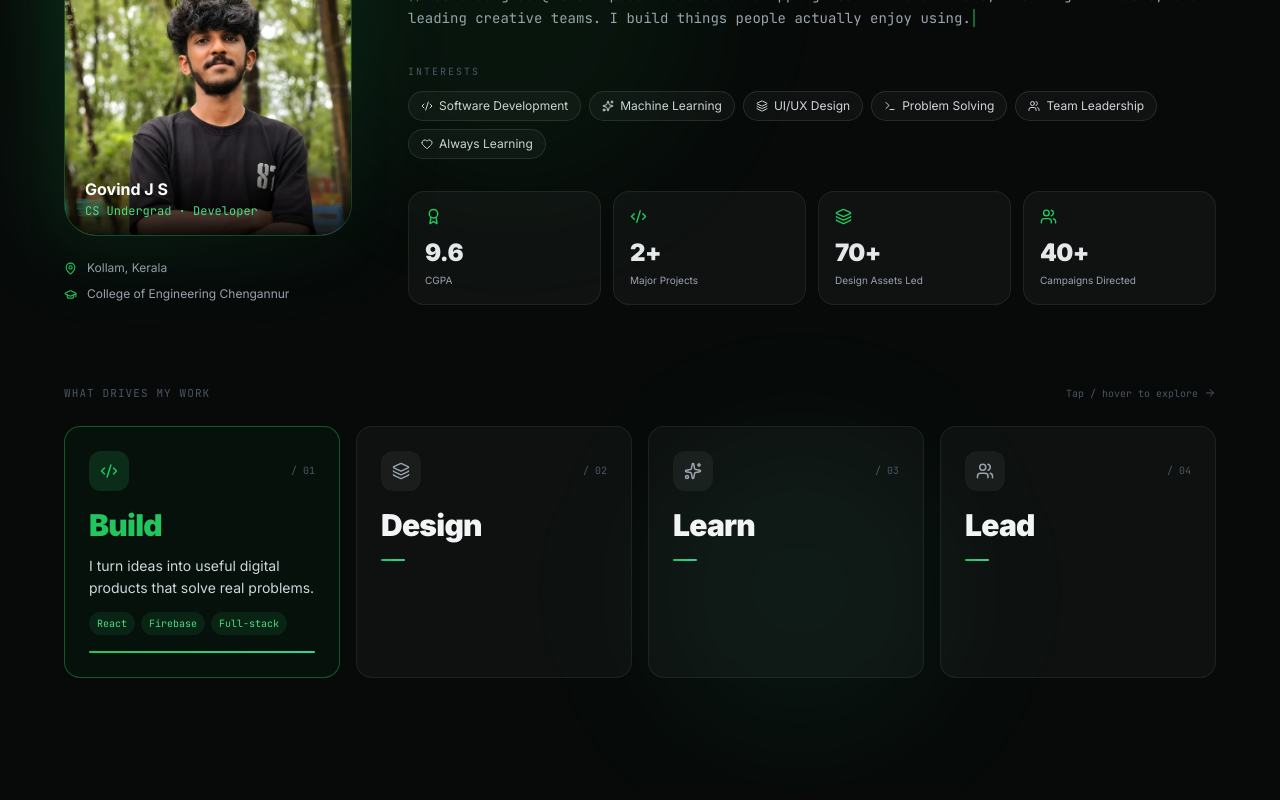
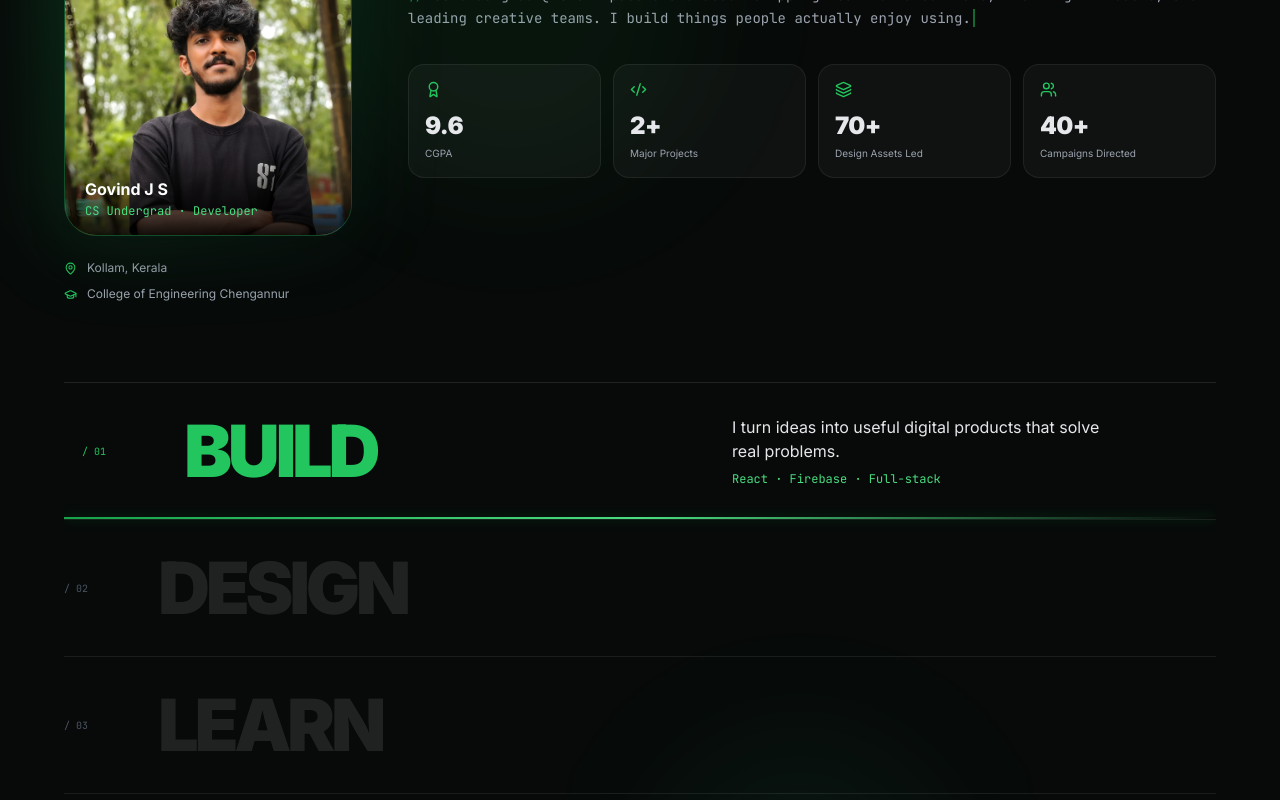
Before and after one commit to Govindjs5805/Govind-J-S-Portfolio, a React (Vite) app: page / in a window 1280 px wide. Shown: the part 1160-1960 px from the top of the page. Built offline with nearby package versions, Linux system fonts and the light colour scheme.

Commit message:
feat: replace Interactive Manifesto with a new lightweight version and remove old implementation

```diff
--- a/src/components/About.jsx
+++ b/src/components/About.jsx
@@ -17,12 +17,10 @@ import {
   Sparkles,
   Terminal,
   Heart,
-  ArrowRight,
 } from 'lucide-react';
 
 /* =========================================================
    DEVICE DETECTION HOOK
-   Disables mouse-only effects on touch devices
 ========================================================= */
 
 function useHasFinePointer() {
@@ -31,7 +29,6 @@ function useHasFinePointer() {
   useEffect(() => {
     const mq = window.matchMedia('(hover: hover) and (pointer: fine)');
     setHasFinePointer(mq.matches);
-
     const handler = (e) => setHasFinePointer(e.matches);
     mq.addEventListener('change', handler);
     return () => mq.removeEventListener('change', handler);
@@ -55,26 +52,17 @@ function Counter({ to, suffix = '' }) {
     const tick = (now) => {
       const progress = Math.min((now - start) / duration, 1);
       const eased = 1 - Math.pow(1 - progress, 3);
-
       setVal(
         parseFloat((eased * to).toFixed(Number.isInteger(to) ? 0 : 1))
       );
-
-      if (progress < 1) {
-        frame = requestAnimationFrame(tick);
-      }
+      if (progress < 1) frame = requestAnimationFrame(tick);
     };
 
     frame = requestAnimationFrame(tick);
     return () => cancelAnimationFrame(frame);
   }, [to]);
 
-  return (
-    <>
-      {val}
-      {suffix}
-    </>
-  );
+  return <>{val}{suffix}</>;
 }
 
 /* =========================================================
@@ -92,7 +80,6 @@ function PhotoCard() {
     useTransform(mouseY, [0, 1], [9, -9]),
     { stiffness: 160, damping: 22 }
   );
-
   const rotateY = useSpring(
     useTransform(mouseX, [0, 1], [-9, 9]),
     { stiffness: 160, damping: 22 }
@@ -131,52 +118,25 @@ function PhotoCard() {
       }
       className="relative w-72 h-80 mx-auto lg:mx-0"
     >
-      <div
-        className="
-          absolute inset-0 scale-105 rounded-[2rem]
-          bg-gradient-to-br from-mint-500/30 to-emerald-400/5
-          blur-xl sm:blur-2xl
-          pointer-events-none
-        "
-      />
+      <div className="absolute inset-0 scale-105 rounded-[2rem] bg-gradient-to-br from-mint-500/30 to-emerald-400/5 blur-xl sm:blur-2xl pointer-events-none" />
 
-      <div
-        className="
-          relative w-full h-full rounded-[2rem] overflow-hidden
-          border border-mint-500/30 shadow-2xl shadow-black/20
-        "
-      >
+      <div className="relative w-full h-full rounded-[2rem] overflow-hidden border border-mint-500/30 shadow-2xl shadow-black/20">
         <img
           src="/image.jpg"
           alt="Govind J S"
-          className="
-            w-full h-full object-cover
-            transition-transform duration-700
-            hover:scale-[1.03]
-          "
+          className="w-full h-full object-cover transition-transform duration-700 hover:scale-[1.03]"
         />
 
         {hasFinePointer && (
           <motion.div
             className="absolute inset-0 pointer-events-none"
             style={{
-              background: `
-                radial-gradient(
-                  circle at ${glowX} ${glowY},
-                  rgba(255,255,255,0.18),
-                  transparent 55%
-                )
-              `,
+              background: `radial-gradient(circle at ${glowX} ${glowY}, rgba(255,255,255,0.18), transparent 55%)`,
             }}
           />
         )}
 
-        <div
-          className="
-            absolute bottom-0 inset-x-0 h-24
-            bg-gradient-to-t from-black/90 via-black/45 to-transparent
-          "
-        />
+        <div className="absolute bottom-0 inset-x-0 h-24 bg-gradient-to-t from-black/90 via-black/45 to-transparent" />
 
         <div className="absolute bottom-4 left-5">
           <p className="text-white font-bold">Govind J S</p>
@@ -186,59 +146,6 @@ function PhotoCard() {
         </div>
       </div>
     </motion.div>
-  );
-}
-
-/* =========================================================
-   INTERESTS
-========================================================= */
-
-const interests = [
-  { label: 'Software Development', icon: Code2 },
-  { label: 'Machine Learning', icon: Sparkles },
-  { label: 'UI/UX Design', icon: Layers },
-  { label: 'Problem Solving', icon: Terminal },
-  { label: 'Team Leadership', icon: Users },
-  { label: 'Always Learning', icon: Heart },
-];
-
-function InterestTags() {
-  return (
-    <div>
-      <p
-        className="
-          text-[10px] font-mono tracking-[0.2em]
-          text-gray-400 dark:text-gray-600 uppercase mb-3
-        "
-      >
-        Interests
-      </p>
-
-      <div className="flex flex-wrap gap-2">
-        {interests.map(({ label, icon: Icon }, index) => (
-          <motion.div
-            key={label}
-            initial={{ opacity: 0, y: 10 }}
-            whileInView={{ opacity: 1, y: 0 }}
-            viewport={{ once: true }}
-            transition={{ delay: index * 0.05 }}
-            whileHover={{ y: -3, scale: 1.04 }}
-            className="
-              group flex items-center gap-1.5 px-3 py-1.5 rounded-full
-              border border-black/5 dark:border-white/10
-              bg-black/[0.025] dark:bg-white/[0.035]
-              text-xs text-gray-600 dark:text-gray-300
-              hover:border-mint-500/40 hover:bg-mint-500/5 hover:text-mint-600
-              dark:hover:text-mint-400
-              transition-colors cursor-default
-            "
-          >
-            <Icon size={12} className="group-hover:rotate-6 transition-transform" />
-            {label}
-          </motion.div>
-        ))}
-      </div>
-    </div>
   );
 }
 
@@ -257,26 +164,12 @@ function StatCard({ icon: Icon, to, suffix = '', label, delay }) {
       viewport={{ once: true }}
       transition={{ delay, duration: 0.5, ease: [0.22, 1, 0.36, 1] }}
       whileHover={{ y: -5 }}
-      className="
-        group relative overflow-hidden rounded-2xl p-4
-        bg-black/[0.025] dark:bg-white/[0.035]
-        border border-black/5 dark:border-white/[0.07]
-        hover:border-mint-500/30
-        transition-colors
-      "
+      className="group relative overflow-hidden rounded-2xl p-4 bg-black/[0.025] dark:bg-white/[0.035] border border-black/5 dark:border-white/[0.07] hover:border-mint-500/30 transition-colors"
     >
-      <div
-        className="
-          absolute inset-0 bg-gradient-to-br from-mint-500/10 to-transparent
-          opacity-0 group-hover:opacity-100 transition-opacity duration-300
-        "
-      />
+      <div className="absolute inset-0 bg-gradient-to-br from-mint-500/10 to-transparent opacity-0 group-hover:opacity-100 transition-opacity duration-300" />
 
       <div className="relative z-10">
-        <Icon
-          size={17}
-          className="text-mint-500 mb-3 transition-transform duration-300 group-hover:scale-110"
-        />
+        <Icon size={17} className="text-mint-500 mb-3 transition-transform duration-300 group-hover:scale-110" />
         <p className="text-2xl font-black tracking-tight">
           {visible ? <Counter to={to} suffix={suffix} /> : `0${suffix}`}
         </p>
@@ -287,168 +180,171 @@ function StatCard({ icon: Icon, to, suffix = '', label, delay }) {
 }
 
 /* =========================================================
-   WHAT I DO — replaces the old glitchy manifesto section
-   Lightweight, no full-bleed layout, no blur stacking,
-   no giant overlapping typography. Works identically on
-   touch (tap) and desktop (hover).
+   INTERACTIVE MANIFESTO
 ========================================================= */
 
-const pillars = [
+const manifesto = [
   {
     number: '01',
-    word: 'Build',
-    icon: Code2,
-    description:
-      'I turn ideas into useful digital products that solve real problems.',
-    tags: ['React', 'Firebase', 'Full-stack'],
+    word: 'BUILD',
+    description: 'I turn ideas into useful digital products that solve real problems.',
+    tags: 'React · Firebase · Full-stack',
   },
   {
     number: '02',
-    word: 'Design',
-    icon: Layers,
-    description:
-      'I care about how technology feels, not only about how it works.',
-    tags: ['UI/UX', 'Figma', 'Visual Systems'],
+    word: 'DESIGN',
+    description: 'I care about how technology feels, not only about how it works.',
+    tags: 'UI/UX · Figma · Visual Systems',
   },
   {
     number: '03',
-    word: 'Learn',
-    icon: Sparkles,
-    description:
-      'Curiosity keeps me experimenting with better tools, systems and ideas.',
-    tags: ['Machine Learning', 'DSA', 'CS'],
+    word: 'LEARN',
+    description: 'Curiosity keeps me experimenting with better tools, systems and ideas.',
+    tags: 'Machine Learning · DSA · CS',
   },
   {
     number: '04',
-    word: 'Lead',
-    icon: Users,
-    description:
-      'I enjoy turning creative teams into people who build great things together.',
-    tags: ['Design Teams', 'Campaigns', 'Collaboration'],
+    word: 'LEAD',
+    description: 'I enjoy turning creative teams into people who build great things together.',
+    tags: 'Design Teams · Campaigns · Collaboration',
   },
 ];
 
-function PillarCard({ item, index, isOpen, onToggle }) {
-  const Icon = item.icon;
+function InteractiveManifesto() {
+  const [active, setActive] = useState(0);
+  const sectionRef = useRef(null);
+  const hasFinePointer = useHasFinePointer();
+
+  const mouseX = useMotionValue(-500);
+  const mouseY = useMotionValue(-500);
+
+  const smoothX = useSpring(mouseX, { stiffness: 100, damping: 25, mass: 0.5 });
+  const smoothY = useSpring(mouseY, { stiffness: 100, damping: 25, mass: 0.5 });
+
+  const handleMouseMove = (e) => {
+    if (!hasFinePointer) return;
+    const rect = sectionRef.current?.getBoundingClientRect();
+    if (!rect) return;
+    mouseX.set(e.clientX - rect.left);
+    mouseY.set(e.clientY - rect.top);
+  };
 
   return (
     <motion.div
-      initial={{ opacity: 0, y: 20 }}
+      ref={sectionRef}
+      onMouseMove={handleMouseMove}
+      initial={{ opacity: 0, y: 35 }}
       whileInView={{ opacity: 1, y: 0 }}
-      viewport={{ once: true, amount: 0.2 }}
-      transition={{ delay: index * 0.08, duration: 0.5, ease: [0.22, 1, 0.36, 1] }}
-      onClick={onToggle}
-      onMouseEnter={onToggle}
-      className={`
-        relative cursor-pointer rounded-2xl p-5 sm:p-6
-        border transition-colors duration-300
-        ${
-          isOpen
-            ? 'border-mint-500/40 bg-mint-500/[0.04]'
-            : 'border-black/5 dark:border-white/[0.07] bg-black/[0.02] dark:bg-white/[0.03]'
-        }
-      `}
+      viewport={{ once: true, amount: 0.15 }}
+      transition={{ duration: 0.7, ease: [0.22, 1, 0.36, 1] }}
+      className="relative mt-20 overflow-hidden max-w-[1500px] mx-auto border-y border-black/10 dark:border-white/10"
     >
-      <div className="flex items-center justify-between mb-4">
-        <div
-          className={`
-            w-10 h-10 rounded-xl flex items-center justify-center flex-shrink-0
-            transition-colors duration-300
-            ${isOpen ? 'bg-mint-500/15' : 'bg-black/5 dark:bg-white/5'}
-          `}
+      {/* Mouse following light — desktop only */}
+      {hasFinePointer && (
+        <motion.div
+          style={{ left: smoothX, top: smoothY }}
+          className="absolute -translate-x-1/2 -translate-y-1/2 w-[480px] h-[480px] rounded-full bg-mint-500/10 blur-[100px] pointer-events-none"
+        />
+      )}
+
+      {/* Giant background number */}
+      <AnimatePresence mode="wait">
+        <motion.div
+          key={manifesto[active].number}
+          initial={{ opacity: 0, scale: 0.85, x: 30 }}
+          animate={{ opacity: hasFinePointer ? 0.035 : 0, scale: 1, x: 0 }}
+          exit={{ opacity: 0, scale: 1.08, x: -20 }}
+          transition={{ duration: 0.45 }}
+          className="absolute right-0 top-1/2 -translate-y-1/2 text-[13rem] sm:text-[18rem] md:text-[23rem] leading-none font-black text-black dark:text-white pointer-events-none select-none"
         >
-          <Icon
-            size={18}
-            className={isOpen ? 'text-mint-500' : 'text-gray-500 dark:text-gray-400'}
-          />
-        </div>
+          {manifesto[active].number}
+        </motion.div>
+      </AnimatePresence>
 
-        <span className="font-mono text-[10px] text-gray-400 dark:text-gray-600">
+      {/* Rows */}
+      <div className="relative z-10">
+        {manifesto.map((item, index) => {
+          const isActive = active === index;
+
+          return (
+            <motion.div
+              key={item.word}
+              onMouseEnter={() => hasFinePointer && setActive(index)}
+              onClick={() => setActive(index)}
+              className="relative group border-b last:border-b-0 border-black/10 dark:border-white/[0.08] cursor-default"
+            >
+              <motion.div
+                animate={{ paddingLeft: isActive ? 18 : 0 }}
+                transition={{ type: 'spring', stiffness: 260, damping: 28 }}
+                className="grid md:grid-cols-[70px_1fr_1fr] items-center gap-3 md:gap-6 py-7 md:py-8"
+              >
+                {/* Number */}
+                <span
+                  className={`font-mono text-[10px] transition-colors duration-300 ${
+                    isActive ? 'text-mint-500' : 'text-gray-400 dark:text-gray-600'
+                  }`}
+                >
                   / {item.number}
                 </span>
-      </div>
 
-      <h3
-        className={`
-          text-2xl sm:text-3xl font-black tracking-tight mb-2
-          transition-colors duration-300
-          ${isOpen ? 'text-mint-500' : 'text-gray-800 dark:text-gray-100'}
-        `}
+                {/* Main word */}
+                <motion.h3
+                  animate={{ x: isActive ? 8 : 0 }}
+                  transition={{ type: 'spring', stiffness: 300, damping: 28 }}
+                  className={`text-[3.4rem] sm:text-6xl md:text-7xl leading-[0.85] font-black tracking-[-0.06em] transition-colors duration-300 ${
+                    isActive
+                      ? 'text-mint-500'
+                      : 'text-gray-200 dark:text-white/[0.10]'
+                  }`}
                 >
                   {item.word}
-      </h3>
+                </motion.h3>
 
-      <AnimatePresence initial={false}>
-        {isOpen && (
+                {/* Description */}
+                <div className="md:pl-6 min-h-[65px] flex items-center">
+                  <AnimatePresence mode="wait">
+                    {isActive && (
                       <motion.div
-            initial={{ height: 0, opacity: 0 }}
-            animate={{ height: 'auto', opacity: 1 }}
-            exit={{ height: 0, opacity: 0 }}
-            transition={{ duration: 0.3, ease: [0.22, 1, 0.36, 1] }}
-            className="overflow-hidden"
+                        key={item.word}
+                        initial={{ opacity: 0, x: 25, filter: 'blur(5px)' }}
+                        animate={{ opacity: 1, x: 0, filter: 'blur(0px)' }}
+                        exit={{ opacity: 0, x: -12, filter: 'blur(5px)' }}
+                        transition={{ duration: 0.4, ease: [0.22, 1, 0.36, 1] }}
                       >
-            <p className="text-sm text-gray-600 dark:text-gray-300 leading-relaxed mb-3 pt-1">
+                        <p className="text-sm md:text-base text-gray-700 dark:text-gray-200 max-w-sm leading-relaxed">
                           {item.description}
                         </p>
-
-            <div className="flex flex-wrap gap-1.5">
-              {item.tags.map((tag) => (
-                <span
-                  key={tag}
-                  className="
-                    text-[10px] font-mono px-2 py-1 rounded-full
-                    bg-mint-500/10 text-mint-600 dark:text-mint-400
-                  "
-                >
-                  {tag}
-                </span>
-              ))}
-            </div>
+                        <p className="mt-2 font-mono text-[10px] sm:text-xs text-mint-600 dark:text-mint-400">
+                          {item.tags}
+                        </p>
                       </motion.div>
                     )}
                   </AnimatePresence>
+                </div>
+              </motion.div>
 
-      {/* bottom accent bar */}
+              {/* Moving green underline */}
               <motion.div
                 initial={false}
-        animate={{ width: isOpen ? '100%' : '24px' }}
-        transition={{ duration: 0.4, ease: [0.22, 1, 0.36, 1] }}
-        className="h-[2px] mt-4 rounded-full bg-gradient-to-r from-mint-500 to-emerald-400"
+                animate={{ width: isActive ? '100%' : '0%' }}
+                transition={{ duration: 0.55, ease: [0.22, 1, 0.36, 1] }}
+                className="absolute bottom-0 left-0 h-[2px] bg-gradient-to-r from-mint-600 via-mint-400 to-transparent shadow-[0_0_12px_rgba(34,197,94,0.35)]"
               />
             </motion.div>
           );
-}
-
-function WhatIDo() {
-  const [active, setActive] = useState(0);
-
-  return (
-    <motion.div
-      initial={{ opacity: 0, y: 25 }}
-      whileInView={{ opacity: 1, y: 0 }}
-      viewport={{ once: true, amount: 0.15 }}
-      transition={{ duration: 0.6, ease: [0.22, 1, 0.36, 1] }}
-      className="mt-20"
-    >
-      <div className="flex items-center justify-between mb-6">
-        <p className="font-mono text-[11px] tracking-widest text-gray-400 dark:text-gray-600 uppercase">
-          What drives my work
-        </p>
-        <span className="hidden sm:flex items-center gap-1.5 text-[10px] font-mono text-gray-400 dark:text-gray-600">
-          Tap / hover to explore <ArrowRight size={12} />
-        </span>
+        })}
       </div>
 
-      <div className="grid grid-cols-1 sm:grid-cols-2 lg:grid-cols-4 gap-4">
-        {pillars.map((item, index) => (
-          <PillarCard
-            key={item.word}
-            item={item}
-            index={index}
-            isOpen={active === index}
-            onToggle={() => setActive(index)}
-          />
-        ))}
+      {/* Footer */}
+      <div className="relative z-10 flex justify-between items-center py-4 font-mono text-[9px] sm:text-[10px] tracking-widest text-gray-400 dark:text-gray-600">
+        <span>WHAT DRIVES MY WORK</span>
+        <motion.span
+          animate={{ x: [0, 6, 0] }}
+          transition={{ duration: 1.6, repeat: Infinity, ease: 'easeInOut' }}
+          className="hidden sm:block"
+        >
+          {hasFinePointer ? 'HOVER TO EXPLORE →' : 'TAP TO EXPLORE →'}
+        </motion.span>
       </div>
     </motion.div>
   );
@@ -482,30 +378,11 @@ export default function About() {
 
   return (
     <section id="about" className="relative py-28 px-6 overflow-hidden">
-      <div
-        className="
-          absolute top-20 left-1/4
-          w-96 h-96
-          bg-mint-500/[0.06]
-          rounded-full
-          blur-xl sm:blur-3xl
-          pointer-events-none
-        "
-      />
-
-      <div
-        className="
-          hidden sm:block
-          absolute bottom-10 right-1/4
-          w-80 h-80
-          bg-emerald-400/[0.05]
-          rounded-full
-          blur-3xl
-          pointer-events-none
-        "
-      />
+      <div className="absolute top-20 left-1/4 w-96 h-96 bg-mint-500/[0.06] rounded-full blur-xl sm:blur-3xl pointer-events-none" />
+      <div className="hidden sm:block absolute bottom-10 right-1/4 w-80 h-80 bg-emerald-400/[0.05] rounded-full blur-3xl pointer-events-none" />
 
       <div className="max-w-6xl mx-auto">
+
         {/* SECTION LABEL */}
         <motion.div
           initial={{ opacity: 0, y: 16 }}
@@ -525,6 +402,7 @@ export default function About() {
 
         {/* MAIN CONTENT */}
         <div className="grid lg:grid-cols-[288px_1fr] gap-14 items-start">
+
           {/* LEFT */}
           <div className="flex flex-col items-center lg:items-start gap-6">
             <PhotoCard />
@@ -541,11 +419,7 @@ export default function About() {
                   viewport={{ once: true }}
                   transition={{ delay: index * 0.1 }}
                   whileHover={{ x: 4 }}
-                  className="
-                    flex items-center gap-2.5
-                    text-xs text-gray-500 dark:text-gray-400
-                    cursor-default
-                  "
+                  className="flex items-center gap-2.5 text-xs text-gray-500 dark:text-gray-400 cursor-default"
                 >
                   <Icon size={13} className="text-mint-500 flex-shrink-0" />
                   {text}
@@ -561,55 +435,39 @@ export default function About() {
               whileInView={{ opacity: 1, y: 0 }}
               viewport={{ once: true }}
               transition={{ duration: 0.65, ease: [0.22, 1, 0.36, 1] }}
-              className="
-                text-4xl sm:text-5xl
-                font-extrabold
-                tracking-tight leading-tight
-                mb-5
-              "
+              className="text-4xl sm:text-5xl font-extrabold tracking-tight leading-tight mb-5"
             >
-              Turning ideas into <span className="text-gradient">real products</span>
+              Turning ideas into{' '}
+              <span className="text-gradient">real products</span>
             </motion.h2>
 
+            {/* Typed bio */}
             <motion.div
               initial={{ opacity: 0 }}
               whileInView={{ opacity: 1 }}
               viewport={{ once: true }}
               transition={{ delay: 0.15 }}
-              className="
-                font-mono text-sm
-                text-gray-500 dark:text-gray-400
-                leading-relaxed
-                mb-8
-                min-h-[48px]
-              "
+              className="font-mono text-sm text-gray-500 dark:text-gray-400 leading-relaxed mb-8 min-h-[48px]"
             >
               <span className="text-mint-500/60">{'// '}</span>
               {typedText}
               <span className="border-r-2 border-mint-500 ml-0.5 animate-pulse" />
             </motion.div>
 
-            <motion.div
-              initial={{ opacity: 0, y: 15 }}
-              whileInView={{ opacity: 1, y: 0 }}
-              viewport={{ once: true }}
-              transition={{ delay: 0.25 }}
-              className="mb-8"
-            >
-              <InterestTags />
-            </motion.div>
-
+            {/* Stats */}
             <div className="grid grid-cols-2 sm:grid-cols-4 gap-3">
-              <StatCard icon={Award} to={9.6} label="CGPA" delay={0.05} />
-              <StatCard icon={Code2} to={2} suffix="+" label="Major Projects" delay={0.1} />
-              <StatCard icon={Layers} to={70} suffix="+" label="Design Assets Led" delay={0.15} />
-              <StatCard icon={Users} to={40} suffix="+" label="Campaigns Directed" delay={0.2} />
+              <StatCard icon={Award}  to={9.6}  label="CGPA"               delay={0.05} />
+              <StatCard icon={Code2}  to={2}    suffix="+" label="Major Projects"    delay={0.1}  />
+              <StatCard icon={Layers} to={70}   suffix="+" label="Design Assets Led" delay={0.15} />
+              <StatCard icon={Users}  to={40}   suffix="+" label="Campaigns Directed" delay={0.2} />
             </div>
           </div>
         </div>
 
-        {/* WHAT I DO — new lightweight replacement */}
-        <WhatIDo />
+        {/* INTERACTIVE MANIFESTO */}
+        <div className="relative left-1/2 w-screen -translate-x-1/2 px-6 lg:px-10 xl:px-16">
+          <InteractiveManifesto />
+        </div>
       </div>
     </section>
   );
```
Lines whose indentation alone changed are shown as unchanged.
